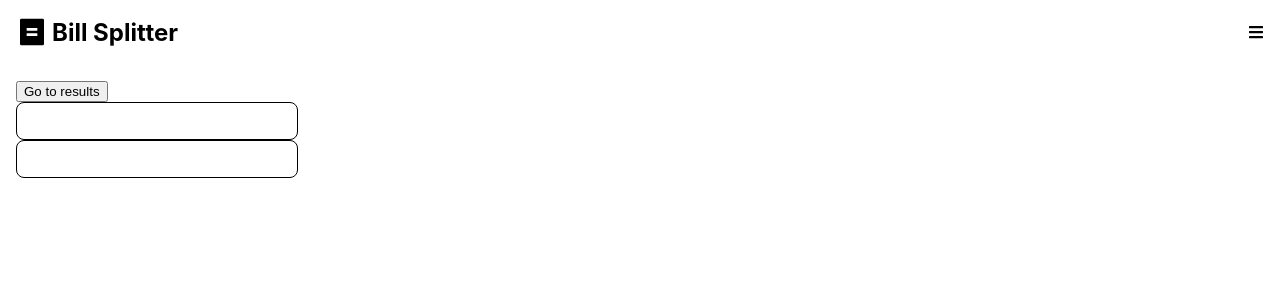
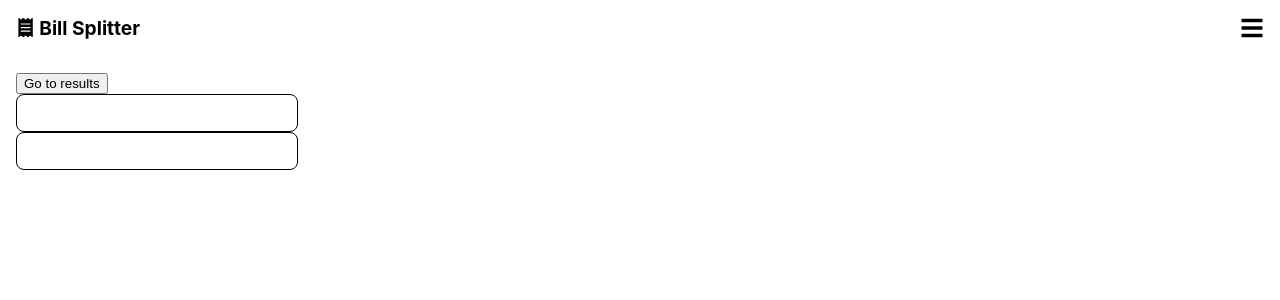
Before and after one commit to setowilliam/bill-splitter-v2, a Next.js app: page / in a window 1280 px wide. Shown: the top 300 px of the page. Built offline with nearby package versions, Linux system fonts and the light colour scheme.

Commit message:
feat: adjust icons

```diff
--- a/src/layout-components/NavBar/index.tsx
+++ b/src/layout-components/NavBar/index.tsx
@@ -1,6 +1,5 @@
 import { FC } from "react";
-import { FaBars } from "react-icons/fa";
-import { RiBillFill } from "react-icons/ri";
+import { FaBars, FaReceipt } from "react-icons/fa";
 
 import { NavBarContainer, Title } from "./styles";
 
@@ -12,10 +11,10 @@ const NavBar: FC<NavBarProps> = (props) => {
   return (
     <NavBarContainer>
       <Title>
-        <RiBillFill className="icon" />
+        <FaReceipt className="receipt-icon" />
         <h1>Bill Splitter</h1>
       </Title>
-      <FaBars />
+      <FaBars className="menu-icon" />
     </NavBarContainer>
   );
 };
--- a/src/layout-components/NavBar/styles.ts
+++ b/src/layout-components/NavBar/styles.ts
@@ -7,6 +7,10 @@ export const NavBarContainer = styled.div`
   display: flex;
   justify-content: space-between;
   align-items: center;
+
+  .menu-icon {
+    font-size: 1.5rem;
+  }
 `;
 
 export const Title = styled.div`
@@ -15,10 +19,10 @@ export const Title = styled.div`
   align-items: center;
 
   h1 {
-    font-size: 1.5rem;
+    font-size: 1.2rem;
   }
 
-  .icon {
-    font-size: 2rem;
+  .receipt-icon {
+    font-size: 1.2rem;
   }
 `;
```
